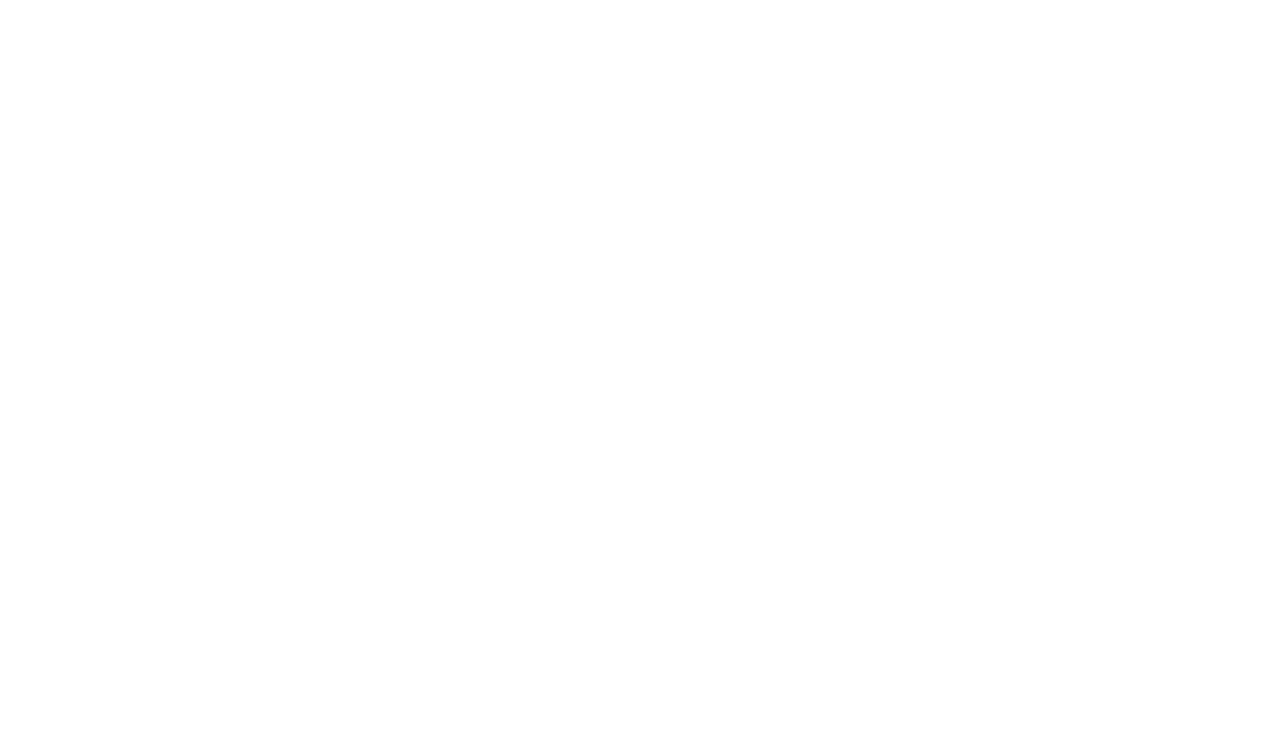
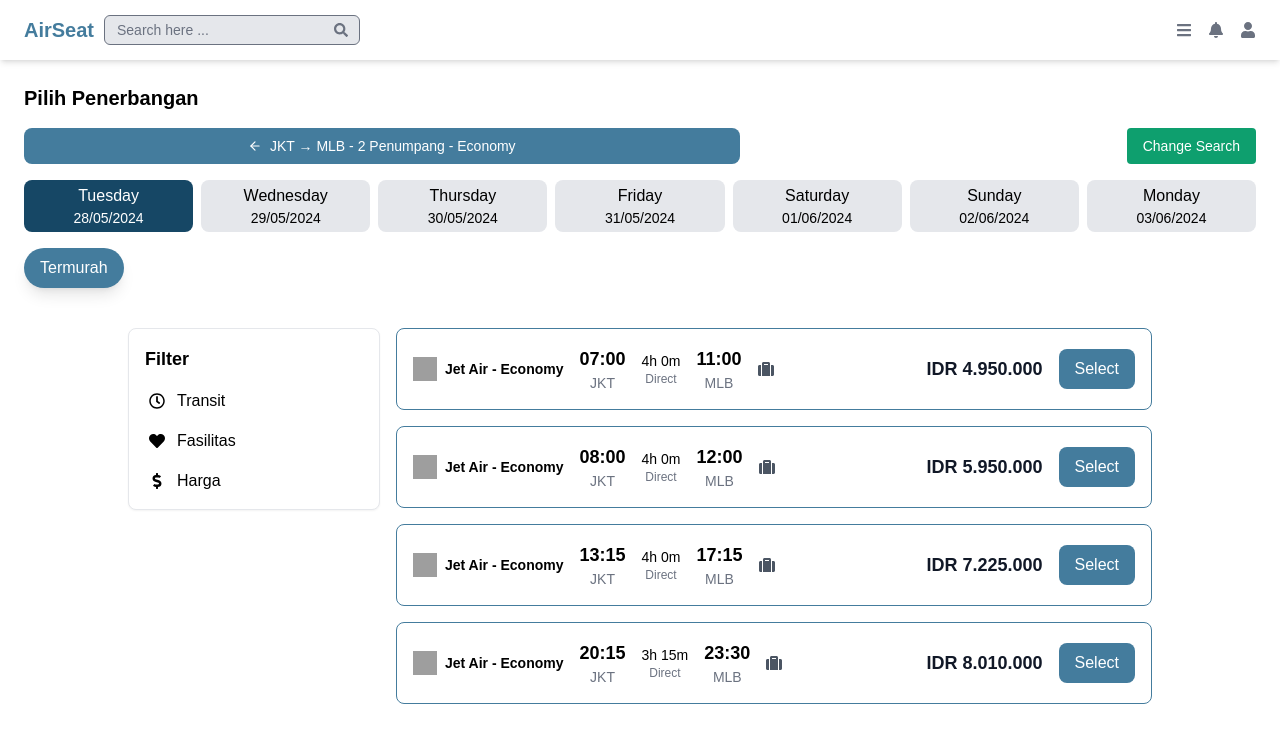
Before and after one commit to FSWAND-KM-6-C2-Final-Project/FE-AirSeat, a React (Create React App) app: page /search in a window 1280 px wide. Before the commit this address had no page. Shown: the top 742 px of the page. Built offline with nearby package versions, Linux system fonts and the light colour scheme; grey boxes are pictures that could not be loaded.

Commit message:
Add FlightResults.js and FlightSelection.js Components, Update README, and Add Font Family in index.css, Fix Minor Issues

```diff
--- a/package.json
+++ b/package.json
@@ -9,6 +9,7 @@
     "@testing-library/react": "^13.4.0",
     "@testing-library/user-event": "^13.5.0",
     "axios": "^1.7.2",
+    "date-fns": "^3.6.0",
     "dayjs": "^1.11.11",
     "flowbite": "^2.3.0",
     "react": "^18.3.1",
--- a/src/App.js
+++ b/src/App.js
@@ -6,6 +6,7 @@
 import SuccessPage from "./pages/SuccessPage";
 import Notification from "./pages/Notification";
 import AccountPage from "./pages/Account";
+import SearchPage from "./pages/SearchPage";
 import "./index.css";
 
 function App() {
@@ -13,12 +14,13 @@
     <Router>
       <div className="App">
         <Routes>
-          <Route path="/homepage" element={<HomePage />} />
+          <Route path="/" element={<HomePage />} />
           <Route path="/booking" element={<BookingPage />} />
           <Route path="/payment" element={<PaymentPage />} />
           <Route path="/payment-success" element={<SuccessPage />} />
           <Route path="/profile" element={<AccountPage />} />
           <Route path="/notification" element={<Notification />} />
+          <Route path="/search" element={<SearchPage />} />
         </Routes>
       </div>
     </Router>
--- /dev/null
+++ b/src/components/FlightResults.js
@@ -0,0 +1,126 @@
+import React, { useState } from 'react';
+import { FaSuitcase, FaRegClock, FaHeart, FaDollarSign } from 'react-icons/fa';
+
+const FlightCard = ({ time, duration, arrival, price, isHighlighted, onClick, isExpanded }) => {
+  return (
+    <div
+      className={`flex flex-col border rounded-lg mb-4 ${isExpanded ? 'border-customBlue2 bg-white' : 'border-customBlue2 bg-white'} w-full`}
+      onClick={onClick}
+    >
+      <div className="flex items-center justify-between p-4">
+        <div className="flex items-center space-x-4">
+          <div className="flex items-center space-x-2">
+            <img src="path/to/airline-logo.png" alt="Airline Logo" className="w-6 h-6" />
+            <span className="text-sm font-semibold">Jet Air - Economy</span>
+          </div>
+          <div className="flex flex-col items-center">
+            <span className="text-lg font-bold">{time}</span>
+            <span className="text-sm text-gray-500">JKT</span>
+          </div>
+          <div className="flex flex-col items-center">
+            <span className="text-sm">{duration}</span>
+            <span className="text-xs text-gray-500">Direct</span>
+          </div>
+          <div className="flex flex-col items-center">
+            <span className="text-lg font-bold">{arrival}</span>
+            <span className="text-sm text-gray-500">MLB</span>
+          </div>
+          <div className="flex flex-col items-center">
+            <FaSuitcase className="w-4 h-4 text-gray-600" />
+          </div>
+        </div>
+        <div className="flex items-center space-x-4">
+          <span className={`text-lg font-bold ${isHighlighted ? (isExpanded ? 'text-red-500' : 'text-gray-900') : 'text-gray-900'}`}>{price}</span>
+          <button
+            className="bg-customBlue2 hover:bg-customBlue1 text-white px-4 py-2 rounded-lg"
+            onClick={(e) => {
+              e.stopPropagation();
+              window.location.href = "/booking";
+            }}
+          >
+            Select
+          </button>
+        </div>
+      </div>
+      {isExpanded && (
+        <div className="p-4 border-t">
+          <h4 className="font-semibold">Detail Penerbangan</h4>
+          <p>07:00<br />3 Maret 2023<br />Soekarno Hatta - Terminal 1A Domestik</p>
+          <p>Jet Air - Economy<br />JT - 203</p>
+          <h4 className="font-semibold">Informasi:</h4>
+          <p>Baggage 20 kg<br />Cabin baggage 7 kg<br />In Flight Entertainment</p>
+          <p>11:00<br />3 Maret 2023<br />Melbourne International Airport</p>
+        </div>
+      )}
+    </div>
+  );
+};
+
+const Filter = () => {
+  return (
+    <div className="p-4 border rounded-lg mb-4 bg-white shadow-sm w-full">
+      <h3 className="text-lg font-semibold mb-4">Filter</h3>
+      <div className="mb-4">
+        <button className="flex items-center w-full text-left">
+          <div className="flex items-center justify-center w-6 h-6 mr-2">
+            <FaRegClock className="w-4 h-4" />
+          </div>
+          <span className="flex-1">Transit</span>
+        </button>
+      </div>
+      <div className="mb-4">
+        <button className="flex items-center w-full text-left">
+          <div className="flex items-center justify-center w-6 h-6 mr-2">
+            <FaHeart className="w-4 h-4" />
+          </div>
+          <span className="flex-1">Fasilitas</span>
+        </button>
+      </div>
+      <div>
+        <button className="flex items-center w-full text-left">
+          <div className="flex items-center justify-center w-6 h-6 mr-2">
+            <FaDollarSign className="w-4 h-4" />
+          </div>
+          <span className="flex-1">Harga</span>
+        </button>
+      </div>
+    </div>
+  );
+};
+
+const FlightList = () => {
+  const [expandedCardIndex, setExpandedCardIndex] = useState(null);
+
+  const flights = [
+    { time: '07:00', duration: '4h 0m', arrival: '11:00', price: 'IDR 4.950.000', isHighlighted: true },
+    { time: '08:00', duration: '4h 0m', arrival: '12:00', price: 'IDR 5.950.000', isHighlighted: false },
+    { time: '13:15', duration: '4h 0m', arrival: '17:15', price: 'IDR 7.225.000', isHighlighted: false },
+    { time: '20:15', duration: '3h 15m', arrival: '23:30', price: 'IDR 8.010.000', isHighlighted: false },
+  ];
+
+  const handleCardClick = (index) => {
+    setExpandedCardIndex(expandedCardIndex === index ? null : index);
+  };
+
+  return (
+    <div className="flex flex-col items-center bg-white p-4">
+      <div className="flex w-full max-w-screen-lg justify-center space-x-4">
+        <div className="w-1/4">
+          <Filter />
+        </div>
+        <div className="w-3/4">
+          {flights.map((flight, index) => (
+            <FlightCard
+              key={index}
+              {...flight}
+              onClick={() => handleCardClick(index)}
+              isExpanded={expandedCardIndex === index}
+            />
+          ))}
+        </div>
+      </div>
+    </div>
+  );
+};
+
+export default FlightList;
--- /dev/null
+++ b/src/components/FlightSelection.js
@@ -0,0 +1,75 @@
+import React, { useState, useEffect } from "react";
+import { FiArrowLeft } from "react-icons/fi";
+import { format, addDays } from 'date-fns';
+
+const FlightSelection = () => {
+  const [selectedDay, setSelectedDay] = useState(null);
+  const [dates, setDates] = useState([]);
+
+  useEffect(() => {
+    const today = new Date();
+    const dayIndex = today.getDay();
+    setSelectedDay(0);
+
+    const generateDates = () => {
+      const dateArray = [];
+      for (let i = 0; i < 7; i++) {
+        const nextDate = addDays(today, i);
+        dateArray.push({
+          day: format(nextDate, 'eeee'),
+          date: format(nextDate, 'dd/MM/yyyy')
+        });
+      }
+      return dateArray;
+    };
+
+    setDates(generateDates());
+  }, []);
+
+  const handleDayClick = (index) => {
+    setSelectedDay(index);
+  };
+
+  return (
+    <div className="p-6 max-w-7xl mx-auto">
+      <h2 className="text-xl font-bold mb-4">Pilih Penerbangan</h2>
+      <div className="flex items-center justify-between mb-4">
+        <div className="bg-customBlue2 text-white p-3 rounded-lg md:px-56 md:py-2">
+          <div className="flex items-center space-x-2 text-sm">
+            <FiArrowLeft className="cursor-pointer" />
+            <span>JKT &rarr; MLB - 2 Penumpang - Economy</span>
+          </div>
+        </div>
+        <button
+          onClick={() => {
+            window.location.href = "/";
+          }}
+          className="bg-green-500 hover:bg-green-600 text-white px-3 py-1 rounded text-sm md:px-4 md:py-2"
+        >
+          Change Search
+        </button>
+      </div>
+      <div className="grid grid-cols-7 gap-2 mb-4 text-center">
+        {dates.map((date, index) => (
+          <div
+            key={index}
+            className={`p-1 rounded-lg ${
+              index === selectedDay
+                ? "bg-customBlue1 text-white"
+                : "bg-gray-200 text-black"
+            } hover:bg-customBlue2 hover:text-white cursor-pointer`}
+            onClick={() => handleDayClick(index)}
+          >
+            <div>{date.day}</div>
+            <div className="text-sm">{date.date}</div>
+          </div>
+        ))}
+      </div>
+      <button className="flex items-center bg-customBlue2 text-white px-4 py-2 rounded-full shadow-lg">
+        Termurah
+      </button>
+    </div>
+  );
+};
+
+export default FlightSelection;
--- a/src/components/NavbarBook.js
+++ b/src/components/NavbarBook.js
@@ -27,12 +27,12 @@
       <div className="bg-white shadow-md">
         <div className="container mx-auto flex items-center justify-between py-4 px-6">
           <div className="flex items-center">
-            <h1 className="text-xl font-bold text-blue-600">AirSeat</h1>
+            <h1 className="text-xl font-bold text-customBlue2">AirSeat</h1>
           </div>
           <div className="absolute mx-20">
             <input
               type="text"
-              placeholder="Cari di sini..."
+              placeholder="Search here ..."
               className="w-64 py-1 pl-3 pr-8 text-sm rounded-md bg-gray-200 focus:outline-none focus:ring-2 focus:ring-blue-600"
             />
             <FaSearch className="absolute top-0 right-0 mt-2 mr-3 text-gray-500 pointer-events-none text-sm" />
--- a/src/components/NotificationPage.jsx
+++ b/src/components/NotificationPage.jsx
@@ -17,7 +17,7 @@
             className="flex items-center bg-customBlue2 text-white px-4 py-3 rounded-xl w-full md:w-8/12 md:ml-48 mt-4 ml-6 md:mt-8 hover:bg-customBlue1"
           >
             <FiArrowLeft size={24} className="mr-2" />
-            Beranda
+            Back to Homepage
           </Link>
           <button
             className="flex items-center outline outline-customBlue2 px-4 py-1 rounded-full ml-6 mt-10"
--- a/src/components/PaymentOptions.js
+++ b/src/components/PaymentOptions.js
@@ -8,11 +8,6 @@
     <div>
       <style>
         {`
-          @import url('https://fonts.googleapis.com/css2?family=Plus+Jakarta+Sans:wght@200;400;600;800&display=swap');
-
-          .payment-container, .payment-container h2, .payment-container button, .payment-container input {
-            font-family: 'Plus Jakarta Sans', sans-serif;
-          }
         `}
       </style>
       <div className="payment-container flex flex-col md:flex-row p-8 space-y-8 md:space-y-0 md:space-x-8">
--- a/src/components/PaymentSuccess.js
+++ b/src/components/PaymentSuccess.js
@@ -5,12 +5,6 @@
     <div className="flex flex-col items-center justify-center h-screen bg-white text-center">
       <style>
         {`
-          @import url('https://fonts.googleapis.com/css2?family=Plus+Jakarta+Sans:wght@200;400;600;800&display=swap');
-
-          .flight-details, h2, p, button {
-            font-family: 'Plus Jakarta Sans', sans-serif;
-          }
-
           .bg-light-blue {
             background-color: #DEF2FD;
           }
--- a/src/index.css
+++ b/src/index.css
@@ -1,6 +1,11 @@
-/* src/index.css */
 @tailwind base;
 @tailwind components;
 @tailwind utilities;
 
 @import "flowbite";
+
+@import url('https://fonts.googleapis.com/css2?family=Plus+Jakarta+Sans:wght@200;400;600;800&display=swap');
+
+body {
+  font-family: 'Plus Jakarta Sans', sans-serif;
+}
--- /dev/null
+++ b/src/pages/SearchPage.js
@@ -0,0 +1,16 @@
+import React from "react";
+import FlightResults from "../components/FlightResults";
+import NavbarBook from "../components/NavbarBook";
+import FlightSelection from "../components/FlightSelection";
+
+const SearchPage = () => {
+  return (
+    <div>
+      <NavbarBook />
+      <FlightSelection />
+      <FlightResults />
+    </div>
+  );
+};
+
+export default SearchPage;
```
Also changed, not shown: src/components/Account.jsx (+6 -6 lines), src/components/Home.js (+78 -12 lines), 1 other file (tests, documents, lock files or other folders).
